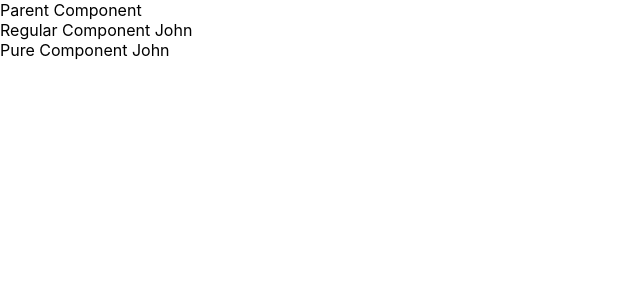
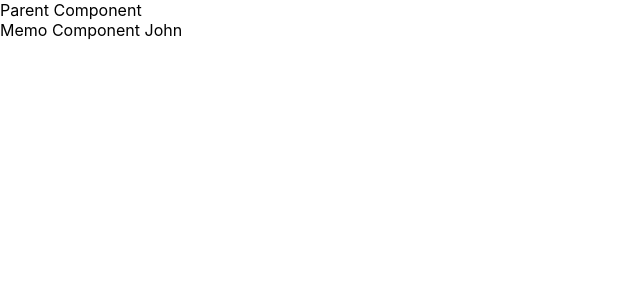
Before and after one commit to thepreakerebi/react-practice, a React (Create React App) app: page / in a window 1280 px wide. Shown: the top 300 px of the page, without its empty margins (0-640 px from the left). Built offline with nearby package versions, Linux system fonts and the light colour scheme.

Commit message:
memo component

```diff
--- /dev/null
+++ b/src/components/MemoComp.js
@@ -0,0 +1,13 @@
+import React from 'react'
+
+const MemoComp = ({name}) => {
+
+    console.log('Rendering memo component');
+  return (
+    <div>
+      Memo Component {name}
+    </div>
+  )
+}
+
+export default React.memo(MemoComp);
--- a/src/components/ParentComp.js
+++ b/src/components/ParentComp.js
@@ -1,6 +1,7 @@
 import React, { Component } from 'react'
-import RegularComp from './RegularComp'
-import PureComp from './PureComp'
+// import RegularComp from './RegularComp'
+// import PureComp from './PureComp'
+import MemoComp from './MemoComp'
 
 class ParentComp extends Component {
 
@@ -28,8 +29,9 @@ class ParentComp extends Component {
     return (
       <div>
         Parent Component
-        <RegularComp name={this.state.name} />
-        <PureComp name={this.state.name} />
+        {/* <RegularComp name={this.state.name} /> */}
+        {/* <PureComp name={this.state.name} /> */}
+        <MemoComp name={this.state.name} />
       </div>
     )
   }
```
